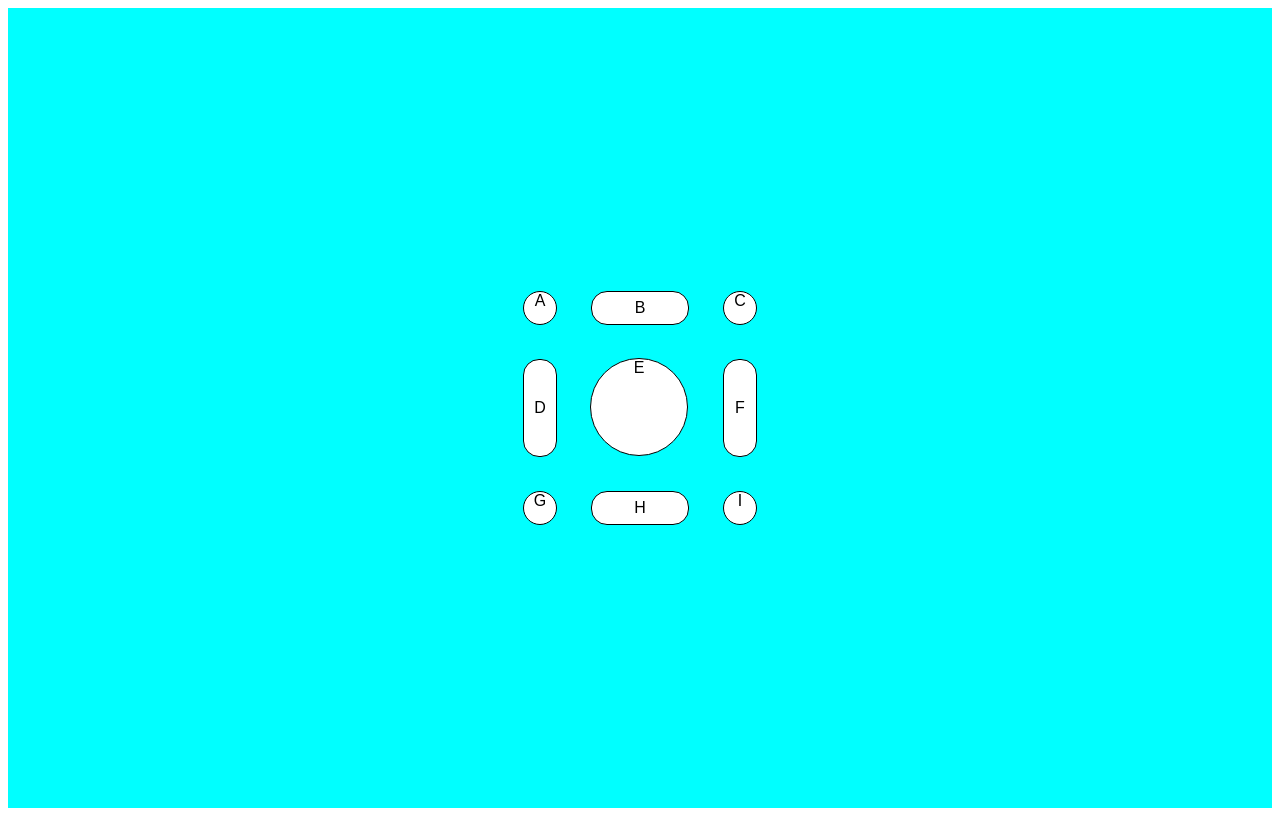
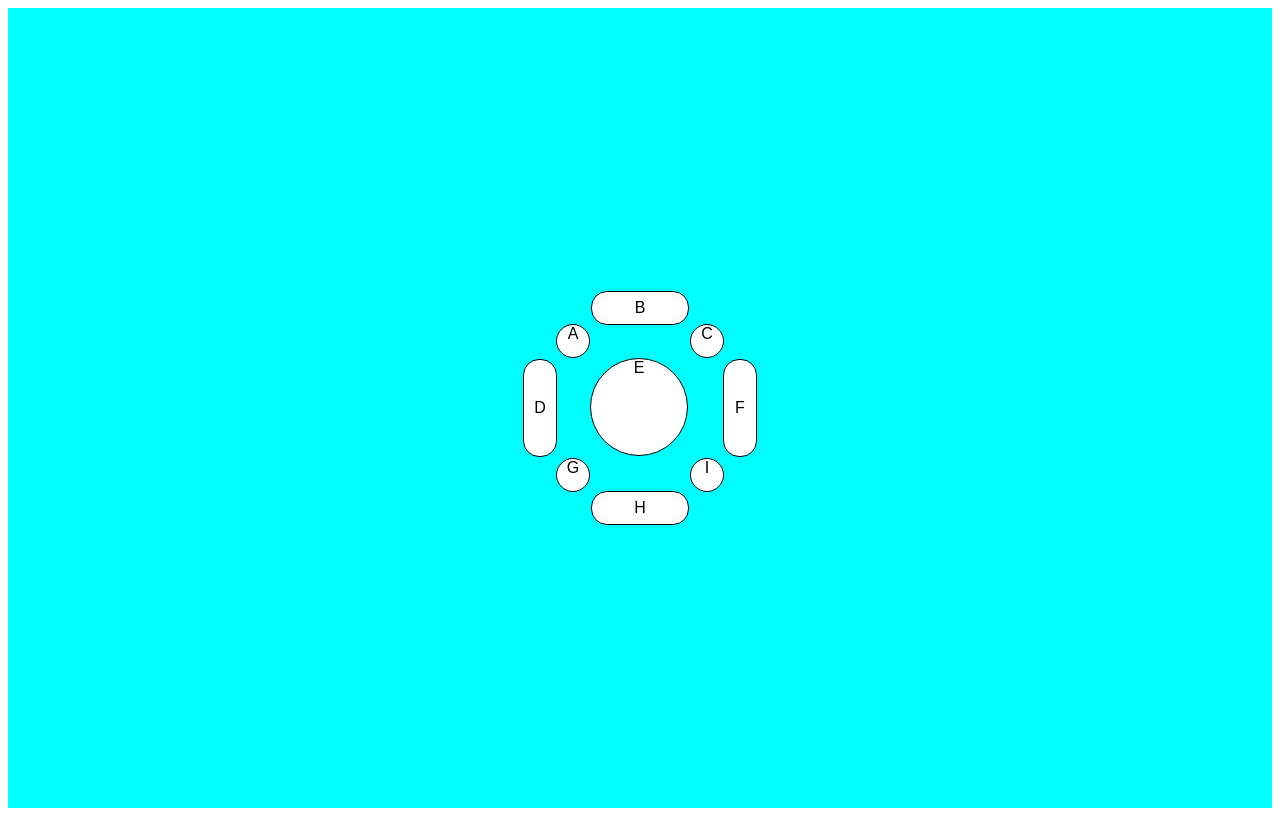
Before and after one commit to Rallge/-retos-semana5-mpwar-maquetacion-web, a plain HTML site: page index.html in a window 1280 px wide. Drawn offline with Linux system fonts and the light colour scheme.

Commit message:
Add changes align items

```diff
--- a/styles.css
+++ b/styles.css
@@ -36,6 +36,20 @@ div:nth-child(2n) {
   background-color: white;
 }
 
+div:nth-child(1) {
+  place-items: right;
+  place-self: end;
+}
+
+div:nth-child(9) {
+  place-items: right;
+  place-self: start;
+}
+
+div:nth-child(3) {
+  place-self: end left;
+}
+
 div:nth-child(4) {
   height: 6rem;
   width: 2rem;
@@ -51,3 +65,11 @@ div:nth-child(6) {
   height: 6rem;
   width: 2rem;
 }
+
+div:nth-child(7) {
+  place-self: start right;
+}
+
+div:nth-child(9) {
+  place-self: start;
+}
```
